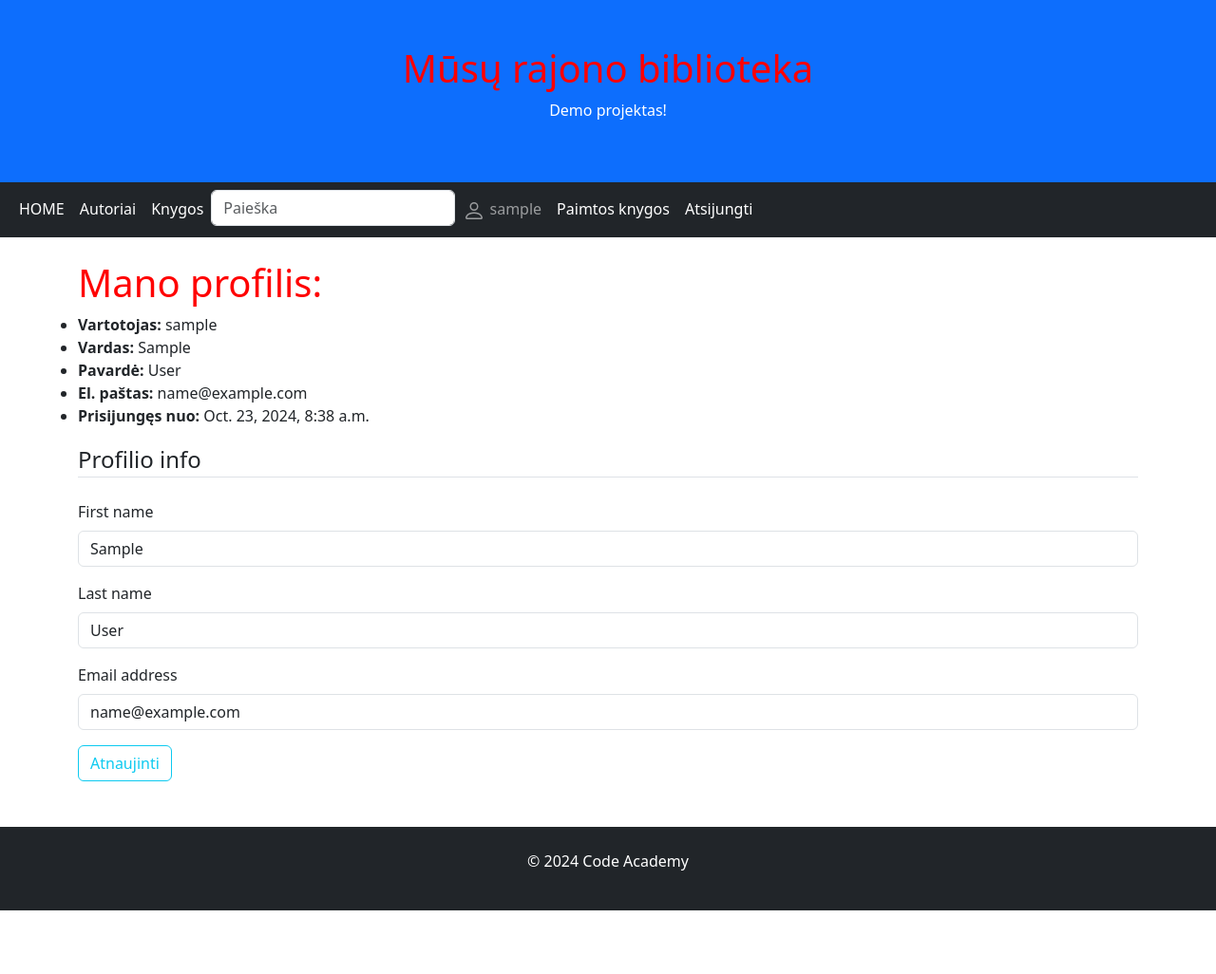
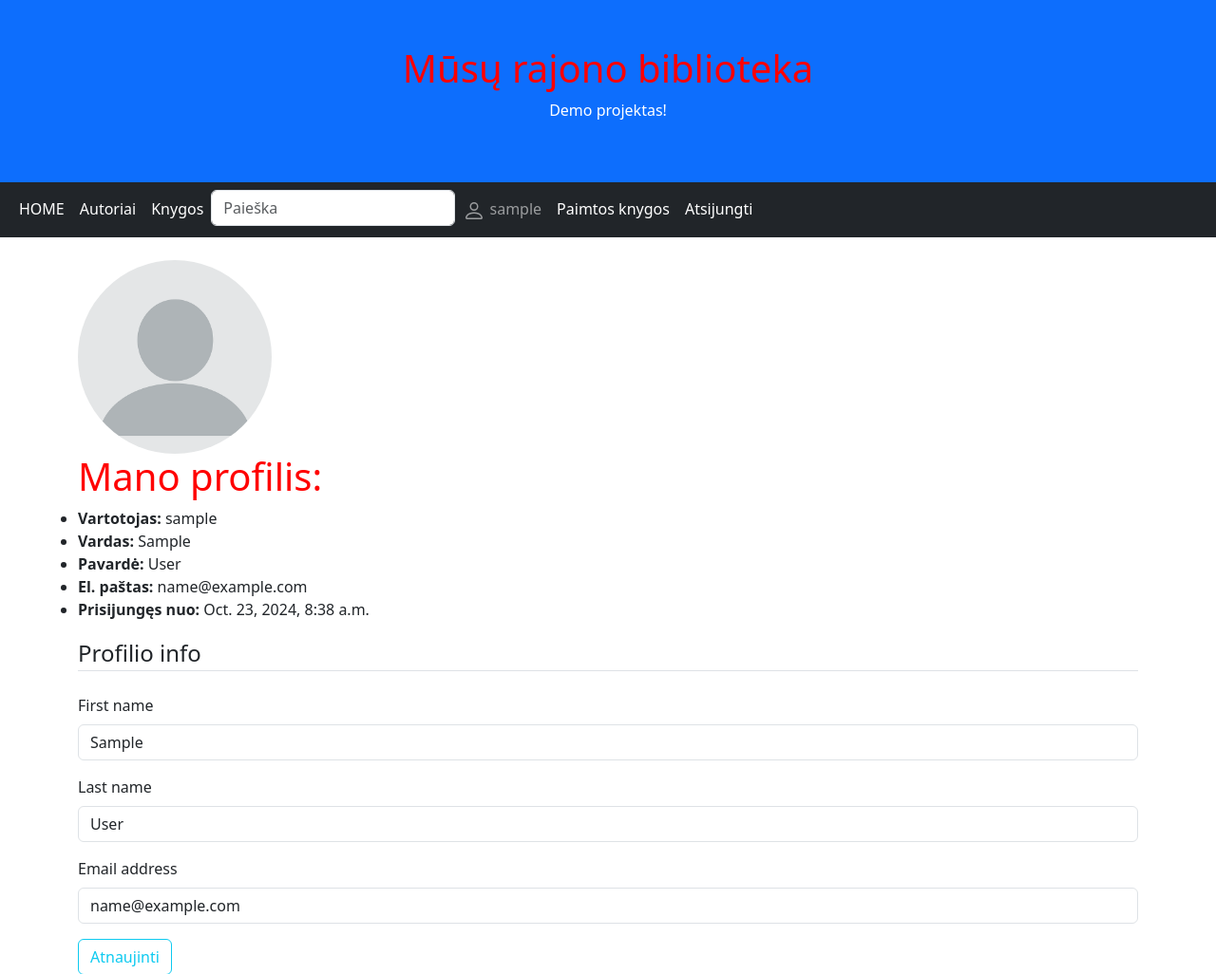
Before and after one commit to DonatasNoreika/my_library_202403, a Django app: page /library/profile/ in a window 1280 px wide. Shown: the top 1026 px of the page at 95% size. Before the commit the page ends 959 px from the top, so only its background shows below. Run offline with Django 5.2, Linux system fonts and the light colour scheme; the visitor is signed in with stand-in values (Sample User, id 1); some libraries are stand-ins or nearby versions.

Commit message:
+ 9: Profilio puslapyje atvaizduojama vartotojo nuotrauka.

```diff
--- a/mysite/library/templates/profile.html
+++ b/mysite/library/templates/profile.html
@@ -3,6 +3,7 @@
 
 
 {% block "content" %}
+<img class="rounded-circle account-img" src="{{ user.profile.photo.url }}" style="max-width: 20%">
 <h1>Mano profilis:</h1>
 <ul>
    <li><strong>Vartotojas: </strong>{{ user.get_username }}</li>
```
Also changed, not shown: mysite/library/media/profile_pics/default.png (added).
